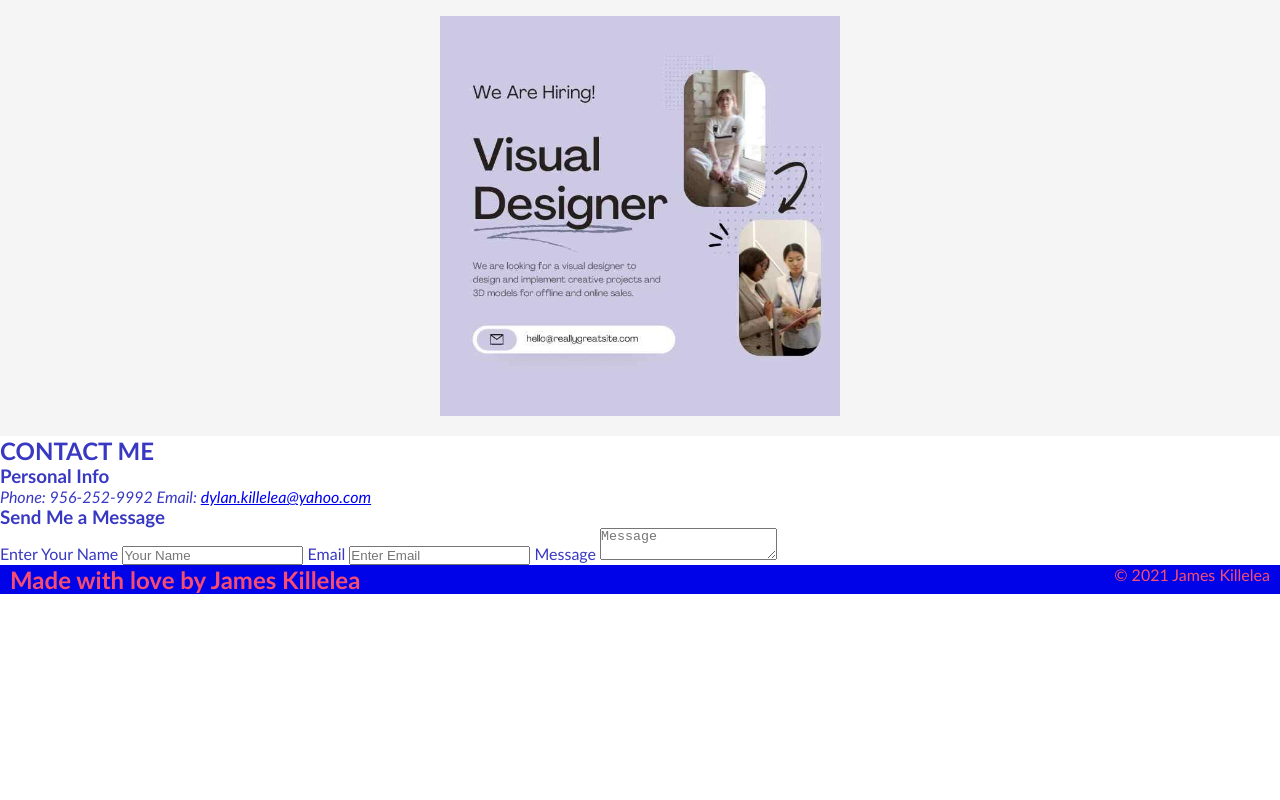
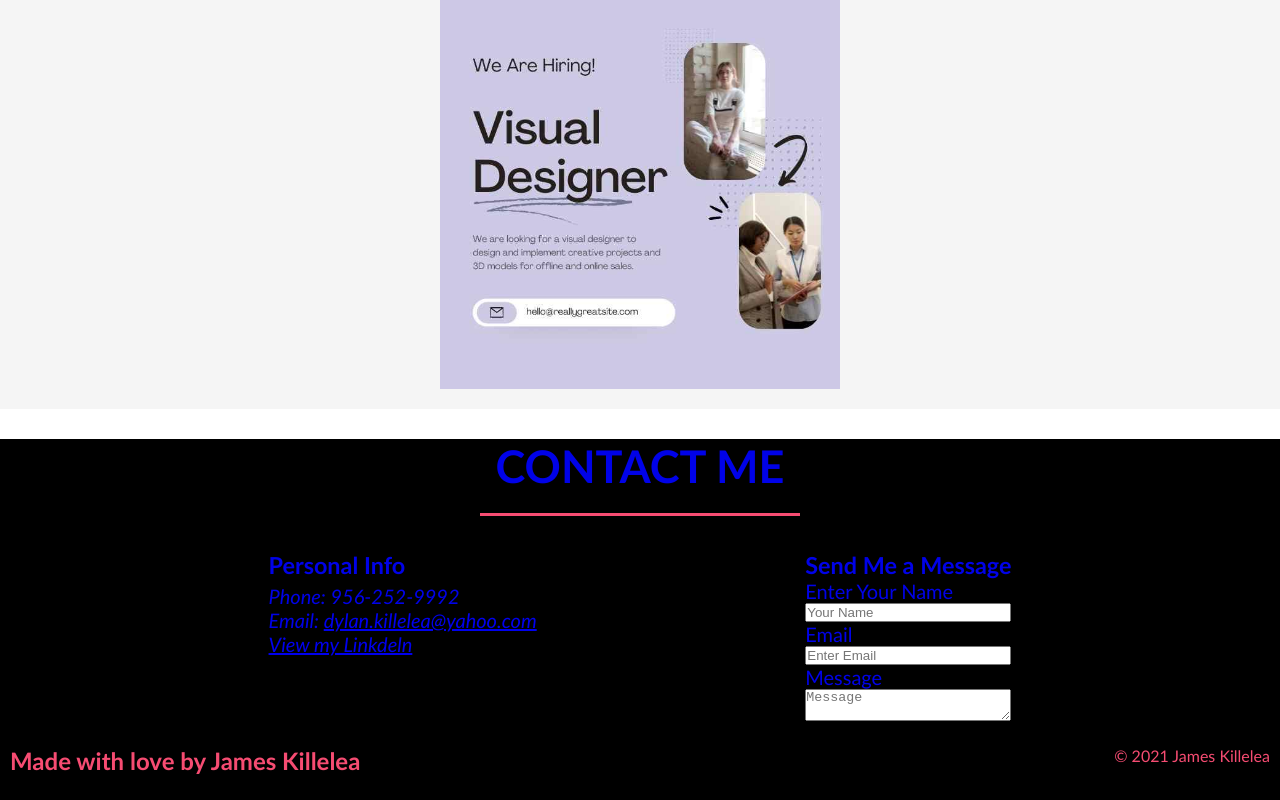
Before and after one commit to dylank641/portfolio, a plain HTML site: page index.html in a window 1280 px wide. Shown: the part 3458-4258 px from the top of the page. Before the commit the page ends 4052 px from the top, so only its background shows below. Drawn offline with Linux system fonts and the light colour scheme.

Commit message:
finished css for contact section

```diff
--- a/assets/style.css
+++ b/assets/style.css
@@ -1,6 +1,6 @@
 :root {
     --primary-color: #0002E8;
-    --secondary-color: #3838C2;
+    --secondary-color: black;
     --tertiary-color: #f64c72;
 }
 
@@ -113,10 +113,11 @@ footer {
     display: flex;
     flex-wrap: wrap;
     justify-content: space-between;
-    background: var(--primary-color);
+    background: var(--secondary-color);
     width: 100%;
     color: var(--tertiary-color);
     position: relative;
+    padding: 25px 0;
 }
 
 footer h2 {
@@ -138,7 +139,7 @@ footer p {
 .section-title1 {
     font-size: 45px;
     color: var(--primary-color);
-    border-bottom: 3px solid var(--tertiary-color);
+    border-bottom: 3px solid var(--secondary-color);
     padding-bottom: 20px;
     text-align: center;
     margin: 30px auto 35px auto;
@@ -148,7 +149,17 @@ footer p {
 .section-title2 {
     font-size: 45px;
     color: var(--tertiary-color);
-    border-bottom: 3px solid var(--primary-color);
+    border-bottom: 3px solid var(--secondary-color);
+    padding-bottom: 20px;
+    text-align: center;
+    margin: 30px auto 35px auto;
+    width: 25%;
+}
+
+.section-title3 {
+    font-size: 45px;
+    color: var(--primary-color);
+    border-bottom: 3px solid var(--tertiary-color);
     padding-bottom: 20px;
     text-align: center;
     margin: 30px auto 35px auto;
@@ -166,6 +177,10 @@ footer p {
     display: flex;
     flex-wrap: wrap;
     text-align: center;
+}
+
+.flex-about h3 {
+    color: var(--primary-color);
 }
 
 .flex-about img {
@@ -194,13 +209,12 @@ footer p {
     font-size: 2.5vh;
     padding: 0 0 15px 0;
     margin-bottom: 20px;
+    color: var(--secondary-color)
 }
 
 .profile-h3 {
-    color: var(--tertiary-color);
-    font-size: 5vh;
-    border-bottom: 3px solid var(--primary-color);
-    margin-bottom: 15px;
+    color: var(--primary-color);
+    font-size: 4vh;
     padding-bottom: 5px;
 }
 
@@ -248,3 +262,27 @@ footer p {
     height: auto;
     margin-bottom: 20px;
 }
+/*project section end*/
+
+/*contact section start*/
+.contact {
+    background-color: var(--secondary-color);
+    color: var(--primary-color);
+}
+
+.contact-info {
+    display: flex;
+    flex-wrap: wrap;
+    justify-content: space-evenly;
+    font-size: 2.5vh;
+}
+
+.personal-info h3 {
+    margin-bottom: 5px;
+}
+
+form {
+    display: flex;
+    flex-wrap: wrap;
+    flex-direction: column;
+}
--- a/index.html
+++ b/index.html
@@ -120,16 +120,17 @@
         <!--contact section start-->
         <section id="contact-me" class="contact">
             <div class="flex-row">
-                <h2 class="section title">
+                <h2 class="section-title3">
                     CONTACT ME
                 </h2>
             </div>
             <div class="contact-info">
-                <div>
+                <div class="personal-info">
                     <h3>Personal Info</h3>
                     <address>
-                        Phone: 956-252-9992
-                        Email: <a href="mailto:dylan.killelea@yahoo.com">dylan.killelea@yahoo.com</a>
+                        Phone: 956-252-9992 <br />
+                        Email: <a href="mailto:dylan.killelea@yahoo.com">dylan.killelea@yahoo.com</a> <br />
+                        <a href="https://www.linkedin.com/in/james-killelea-25a60a19a/">View my Linkdeln</a> <br />
                     </address>
                 </div>
                 <div class="contact-form">
```
